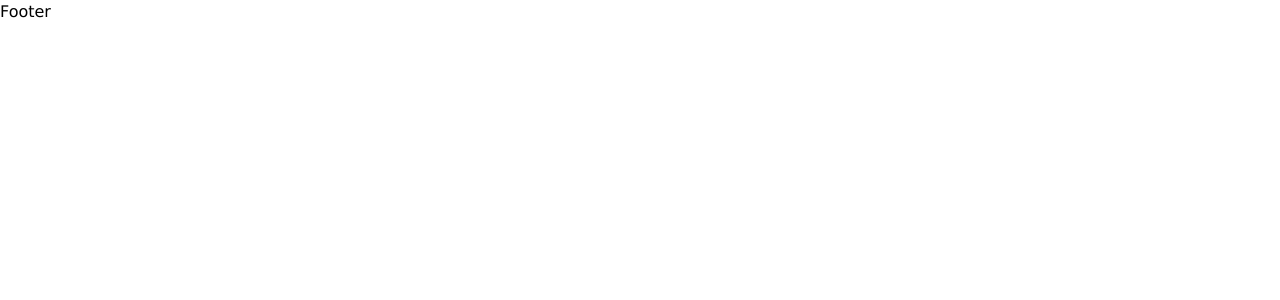
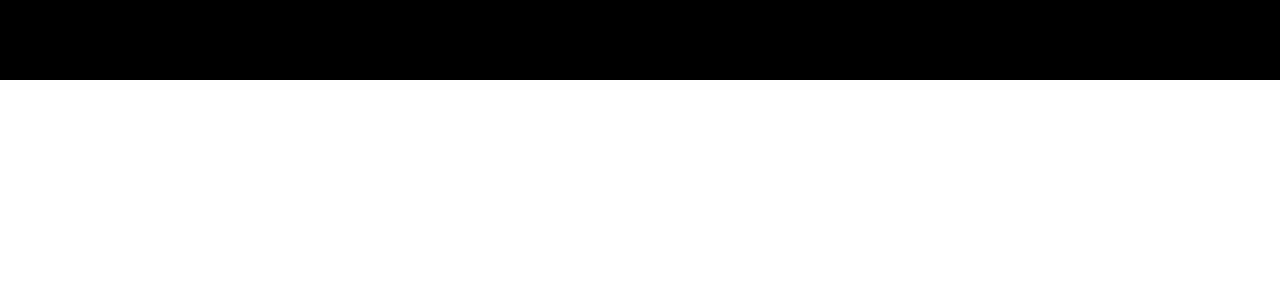
Before and after one commit to Emmanuel-Ingwe/Ei-portfoli0, a Next.js app: page /Footer in a window 1280 px wide. Shown: the top 300 px of the page. Built offline with nearby package versions, Linux system fonts and the light colour scheme.

Commit message:
pos. __footer

```diff
--- a/src/pages/About/index.tsx
+++ b/src/pages/About/index.tsx
@@ -2,6 +2,7 @@ import React from "react";
 import { motion } from "framer-motion";
 import Head from "next/head";
 import Header from "../Header";
+import Footer from "../Footer";
 
 type Props = {};
 
@@ -56,6 +57,7 @@ function index({}: Props) {
 					</motion.p>
 				</div>
 			</div>
+			<Footer />
 		</div>
 	);
 }
--- a/src/pages/Footer.tsx
+++ b/src/pages/Footer.tsx
@@ -3,7 +3,7 @@ import React from "react";
 type Props = {};
 
 const Footer = (props: Props) => {
-	return <div>Footer</div>;
+	return <div className='bg-black relative h-20 w-screen bottom-0'></div>;
 };
 
 export default Footer;
--- a/src/pages/contact/index.tsx
+++ b/src/pages/contact/index.tsx
@@ -4,6 +4,7 @@ import Header from "../Header";
 import { motion } from "framer-motion";
 import { PhoneIcon, MapPinIcon, EnvelopeIcon } from "@heroicons/react/24/solid";
 import { useForm, SubmitHandler } from "react-hook-form";
+import Footer from "../Footer";
 
 type Inputs = {
 	name: string;
@@ -137,6 +138,8 @@ function contact({}: Props) {
 					</form>
 				</div>
 			</div>
+
+			<Footer />
 		</div>
 	);
 }
--- a/src/pages/stacks/index.tsx
+++ b/src/pages/stacks/index.tsx
@@ -2,6 +2,7 @@ import React from "react";
 import Head from "next/head";
 import Header from "../Header";
 import { motion } from "framer-motion";
+import Footer from "../Footer";
 
 type Props = {
 	directionLeft?: boolean;
@@ -214,6 +215,8 @@ function stacks({ directionLeft }: Props) {
 					</div>
 				</div>
 			</div>
+
+			<Footer />
 		</div>
 	);
 }
```
